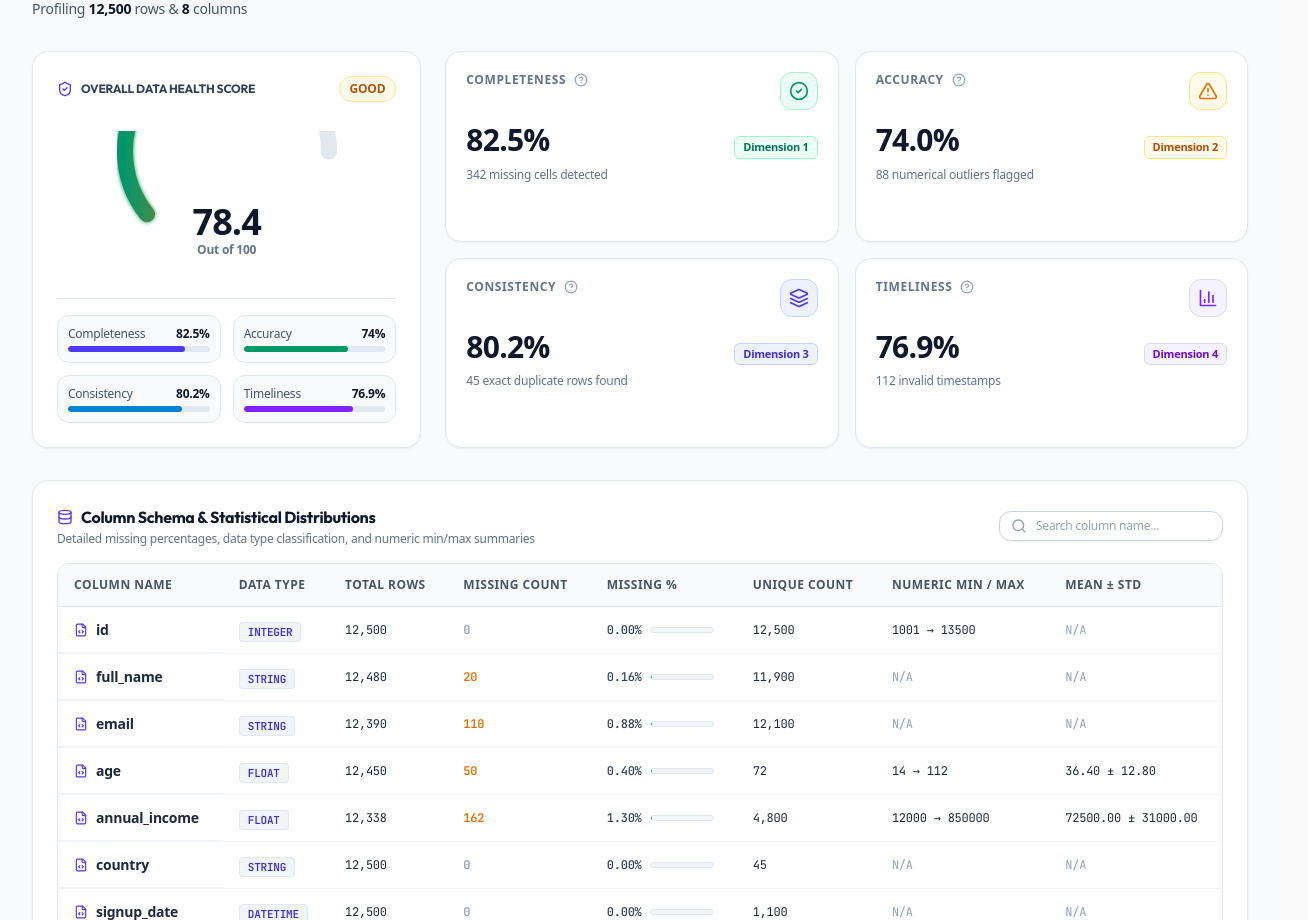
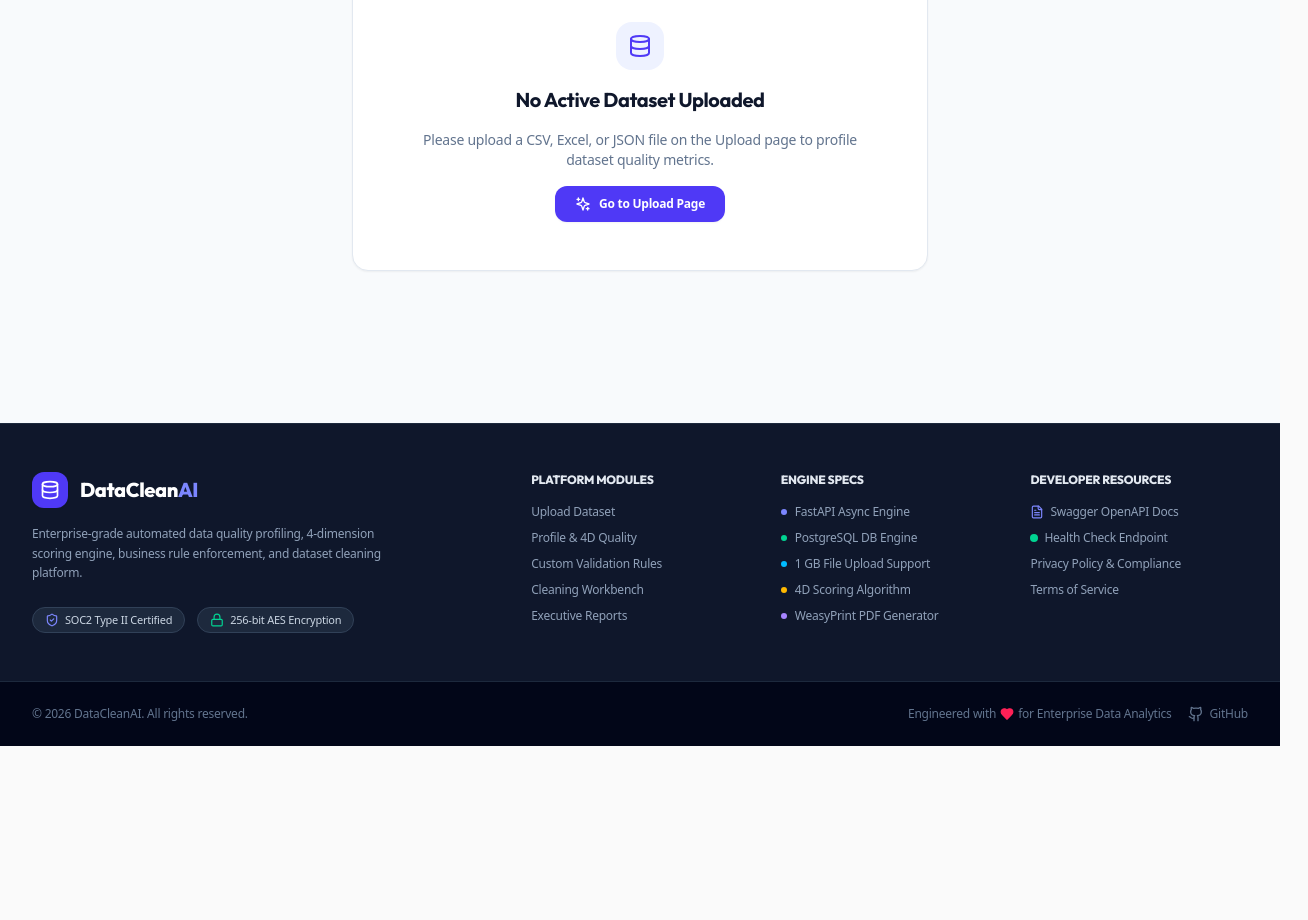
Before and after one commit to Daksh3468/DataCleanAI, a React (Vite) app in the folder frontend/: page /profile in a window 1280 px wide. Shown: the part 180-1100 px from the top of the page, 1308 px wide, since content can reach past the window. After the commit the page ends 926 px from the top, so only its background shows below. Built offline with nearby package versions, Linux system fonts and the light colour scheme; no server answers.

Commit message:
feat: fresh project state — remove default dataset, add empty state screens for all pages

```diff
--- a/frontend/src/App.tsx
+++ b/frontend/src/App.tsx
@@ -15,16 +15,8 @@ import { Dataset } from './types';
 import { ErrorBoundary } from './components/ErrorBoundary';
 
 export const App: React.FC = () => {
-  // Global dataset state shared across pages
-  const [currentDataset, setCurrentDataset] = useState<Dataset | null>({
-    upload_id: 'upl_982347102938',
-    filename: 'enterprise_customer_leads.csv',
-    file_size: 1458920,
-    row_count: 12500,
-    column_count: 8,
-    uploaded_at: new Date().toISOString(),
-    columns: ['id', 'full_name', 'email', 'age', 'annual_income', 'country', 'signup_date', 'is_active'],
-  });
+  // Global dataset state shared across pages — starts fresh (null)
+  const [currentDataset, setCurrentDataset] = useState<Dataset | null>(null);
 
   const handleNewUpload = () => {
     api.resetSession();
--- a/frontend/src/pages/CleanPage.tsx
+++ b/frontend/src/pages/CleanPage.tsx
@@ -53,6 +53,27 @@ export const CleanPage: React.FC<CleanPageProps> = ({ dataset }) => {
 
   const [isCleaning, setIsCleaning] = useState(false);
   const [cleanResult, setCleanResult] = useState<CleanResponse | null>(null);
+
+  if (!dataset) {
+    return (
+      <div className="bg-white rounded-2xl border border-slate-200 shadow-xs p-12 text-center max-w-xl mx-auto my-12 space-y-4">
+        <div className="w-12 h-12 rounded-2xl bg-indigo-50 text-indigo-600 flex items-center justify-center mx-auto">
+          <Wand2 className="w-6 h-6" />
+        </div>
+        <h2 className="text-xl font-bold text-slate-900">No Active Dataset Uploaded</h2>
+        <p className="text-sm text-slate-500 font-medium">
+          Please upload a CSV, Excel, or JSON file on the Upload page to use the Cleaning Workbench.
+        </p>
+        <button
+          onClick={() => navigate('/upload')}
+          className="px-5 py-2.5 rounded-xl bg-indigo-600 hover:bg-indigo-700 text-white font-bold text-xs shadow-xs transition-colors inline-flex items-center space-x-2 cursor-pointer"
+        >
+          <Sparkles className="w-4 h-4" />
+          <span>Go to Upload Page</span>
+        </button>
+      </div>
+    );
+  }
 
   const handleApplyCleaning = async () => {
     setIsCleaning(true);
--- a/frontend/src/pages/ProfilePage.tsx
+++ b/frontend/src/pages/ProfilePage.tsx
@@ -41,8 +41,33 @@ export const ProfilePage: React.FC<ProfilePageProps> = ({ dataset }) => {
   };
 
   useEffect(() => {
-    fetchProfile();
+    if (dataset) {
+      fetchProfile();
+    } else {
+      setLoading(false);
+    }
   }, [dataset]);
+
+  if (!dataset) {
+    return (
+      <div className="bg-white rounded-2xl border border-slate-200 shadow-xs p-12 text-center max-w-xl mx-auto my-12 space-y-4">
+        <div className="w-12 h-12 rounded-2xl bg-indigo-50 text-indigo-600 flex items-center justify-center mx-auto">
+          <Database className="w-6 h-6" />
+        </div>
+        <h2 className="text-xl font-bold text-slate-900">No Active Dataset Uploaded</h2>
+        <p className="text-sm text-slate-500 font-medium">
+          Please upload a CSV, Excel, or JSON file on the Upload page to profile dataset quality metrics.
+        </p>
+        <button
+          onClick={() => navigate('/upload')}
+          className="px-5 py-2.5 rounded-xl bg-indigo-600 hover:bg-indigo-700 text-white font-bold text-xs shadow-xs transition-colors inline-flex items-center space-x-2 cursor-pointer"
+        >
+          <Sparkles className="w-4 h-4" />
+          <span>Go to Upload Page</span>
+        </button>
+      </div>
+    );
+  }
 
   if (loading) {
     return (
--- a/frontend/src/pages/ReportPage.tsx
+++ b/frontend/src/pages/ReportPage.tsx
@@ -1,4 +1,4 @@
-import React from 'react';
+import { useNavigate } from 'react-router-dom';
 import {
   FileSpreadsheet,
   Download,
@@ -9,6 +9,7 @@ import {
   Award,
   ArrowDownToLine,
   BarChart2,
+  Database,
 } from 'lucide-react';
 import {
   BarChart,
@@ -29,6 +30,29 @@ interface ReportPageProps {
 }
 
 export const ReportPage: React.FC<ReportPageProps> = ({ dataset }) => {
+  const navigate = useNavigate();
+
+  if (!dataset) {
+    return (
+      <div className="bg-white rounded-2xl border border-slate-200 shadow-xs p-12 text-center max-w-xl mx-auto my-12 space-y-4">
+        <div className="w-12 h-12 rounded-2xl bg-indigo-50 text-indigo-600 flex items-center justify-center mx-auto">
+          <Database className="w-6 h-6" />
+        </div>
+        <h2 className="text-xl font-bold text-slate-900">No Active Dataset Uploaded</h2>
+        <p className="text-sm text-slate-500 font-medium">
+          Please upload a CSV, Excel, or JSON file on the Upload page to generate executive data quality reports.
+        </p>
+        <button
+          onClick={() => navigate('/upload')}
+          className="px-5 py-2.5 rounded-xl bg-indigo-600 hover:bg-indigo-700 text-white font-bold text-xs shadow-xs transition-colors inline-flex items-center space-x-2 cursor-pointer"
+        >
+          <Sparkles className="w-4 h-4" />
+          <span>Go to Upload Page</span>
+        </button>
+      </div>
+    );
+  }
+
   const uploadId = dataset?.upload_id;
 
   const chartData = [
--- a/frontend/src/pages/RulesPage.tsx
+++ b/frontend/src/pages/RulesPage.tsx
@@ -1,4 +1,5 @@
 import React, { useState, useEffect } from 'react';
+import { useNavigate } from 'react-router-dom';
 import {
   Sliders,
   Plus,
@@ -9,6 +10,7 @@ import {
   Sparkles,
   RefreshCw,
   Search,
+  Database,
 } from 'lucide-react';
 import { api } from '../services/api';
 import { CustomRule, EvaluateRulesResponse, Dataset } from '../types';
@@ -19,6 +21,7 @@ interface RulesPageProps {
 }
 
 export const RulesPage: React.FC<RulesPageProps> = ({ dataset }) => {
+  const navigate = useNavigate();
   const [rules, setRules] = useState<CustomRule[]>([]);
   const [evaluation, setEvaluation] = useState<EvaluateRulesResponse | null>(null);
   const [loading, setLoading] = useState(true);
@@ -39,8 +42,33 @@ export const RulesPage: React.FC<RulesPageProps> = ({ dataset }) => {
   };
 
   useEffect(() => {
-    loadRules();
-  }, []);
+    if (dataset) {
+      loadRules();
+    } else {
+      setLoading(false);
+    }
+  }, [dataset]);
+
+  if (!dataset) {
+    return (
+      <div className="bg-white rounded-2xl border border-slate-200 shadow-xs p-12 text-center max-w-xl mx-auto my-12 space-y-4">
+        <div className="w-12 h-12 rounded-2xl bg-indigo-50 text-indigo-600 flex items-center justify-center mx-auto">
+          <Database className="w-6 h-6" />
+        </div>
+        <h2 className="text-xl font-bold text-slate-900">No Active Dataset Uploaded</h2>
+        <p className="text-sm text-slate-500 font-medium">
+          Please upload a CSV, Excel, or JSON file on the Upload page to build and evaluate custom validation rules.
+        </p>
+        <button
+          onClick={() => navigate('/upload')}
+          className="px-5 py-2.5 rounded-xl bg-indigo-600 hover:bg-indigo-700 text-white font-bold text-xs shadow-xs transition-colors inline-flex items-center space-x-2 cursor-pointer"
+        >
+          <Sparkles className="w-4 h-4" />
+          <span>Go to Upload Page</span>
+        </button>
+      </div>
+    );
+  }
 
   const handleCreateRule = async (newRuleData: Omit<CustomRule, 'id'>) => {
     try {
--- a/frontend/src/services/api.ts
+++ b/frontend/src/services/api.ts
@@ -67,44 +67,7 @@ const MOCK_PROFILE: ProfileResponse = {
   ]
 };
 
-let MOCK_RULES: CustomRule[] = [
-  {
-    id: 'rule_1',
-    name: 'Adult Age Limit',
-    column: 'age',
-    operator: '>=',
-    threshold: 18,
-    error_level: 'CRITICAL',
-    description: 'Customer age must be 18 or above for compliance',
-    is_active: true,
-    created_at: '2026-08-01T10:00:00Z',
-    violation_count: 14
-  },
-  {
-    id: 'rule_2',
-    name: 'Valid Email Format',
-    column: 'email',
-    operator: 'contains',
-    threshold: '@',
-    error_level: 'WARNING',
-    description: 'Email address must contain @ character',
-    is_active: true,
-    created_at: '2026-08-02T11:30:00Z',
-    violation_count: 112
-  },
-  {
-    id: 'rule_3',
-    name: 'Income Upper Threshold',
-    column: 'annual_income',
-    operator: '<=',
-    threshold: 500000,
-    error_level: 'INFO',
-    description: 'Flag high net worth outliers for manual verification',
-    is_active: true,
-    created_at: '2026-08-05T09:15:00Z',
-    violation_count: 8
-  }
-];
+let MOCK_RULES: CustomRule[] = [];
 
 export const api = {
   // Reset all local session caches, mock rules, and storage on new upload
```
